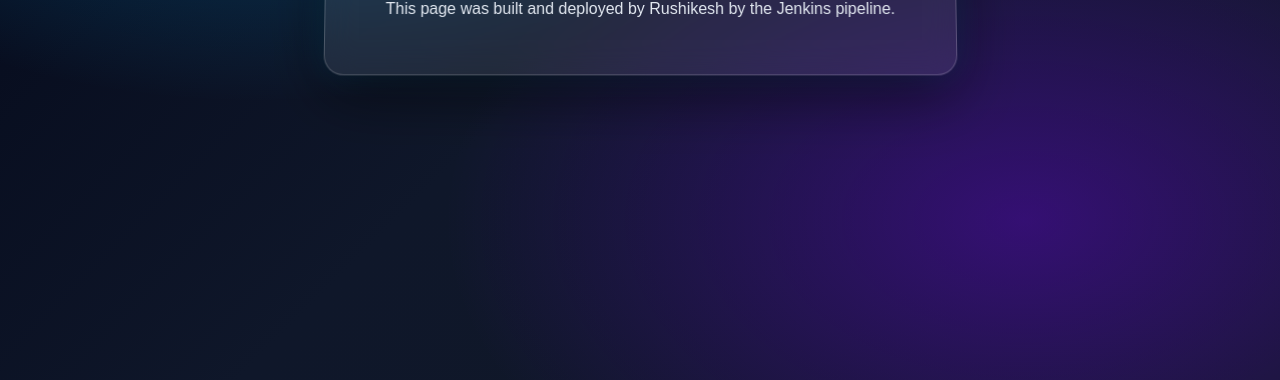
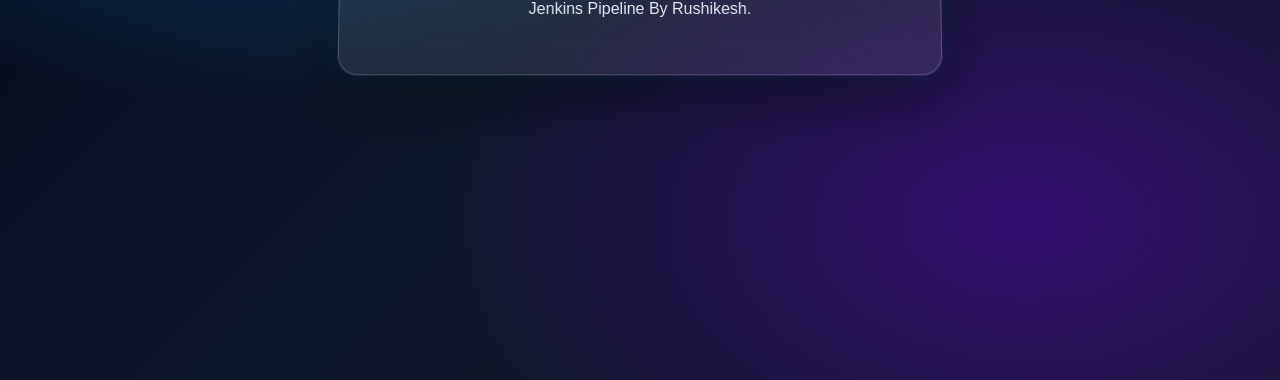
Before and after one commit to RushikeshR29/docker-pipeline-project, a plain HTML site: page index.html in a window 1280 px wide. Shown: the part 420-800 px from the top of the page. Drawn offline with Linux system fonts and the light colour scheme.

Commit message:
Changed the line in comment

```diff
--- a/index.html
+++ b/index.html
@@ -61,7 +61,7 @@ p {
 <body>
   <div class="card">
     <h1>Hello from Jenkins + Docker 🚀</h1>
-    <p>This page was built and deployed by Rushikesh by the Jenkins pipeline.</p>
+    <p>Jenkins Pipeline By Rushikesh.</p>
   </div>
 </body>
 </html>
```
